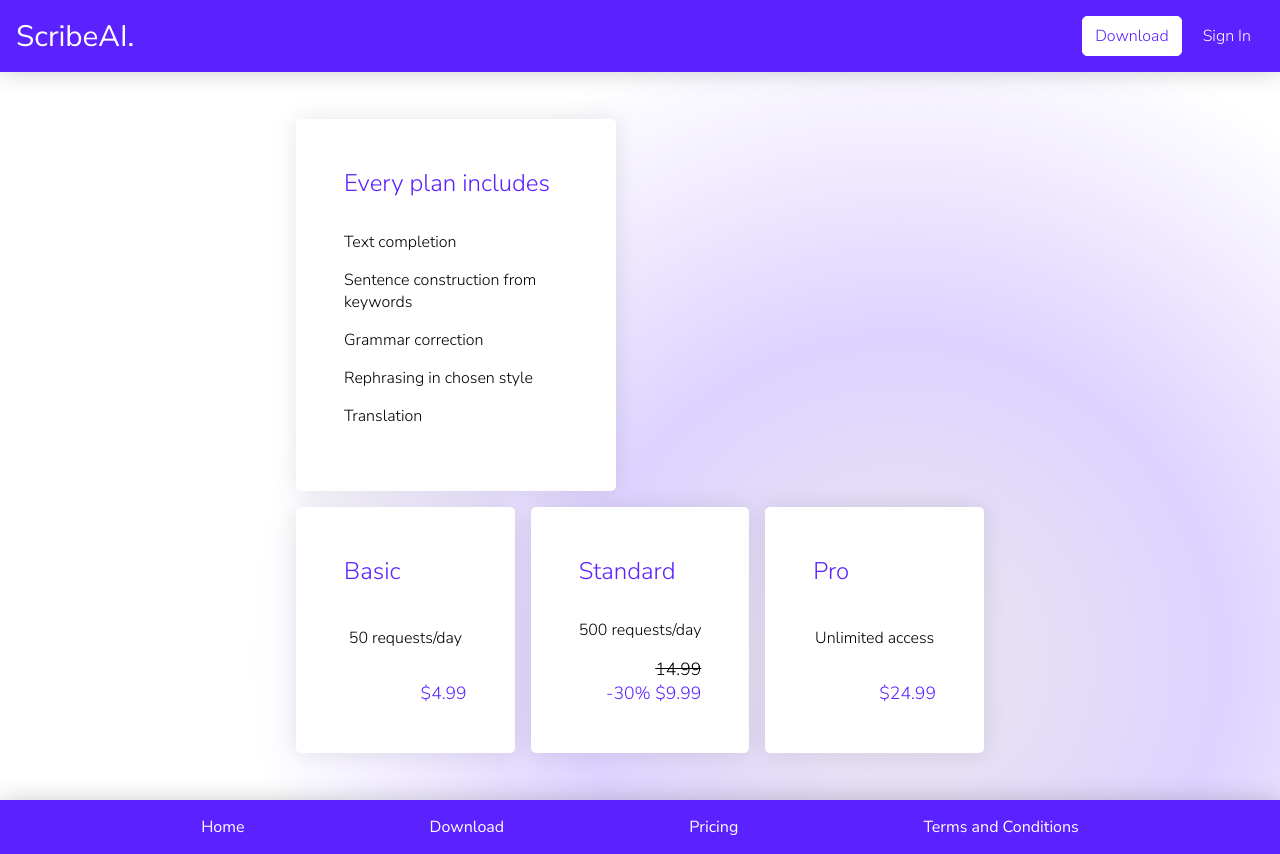
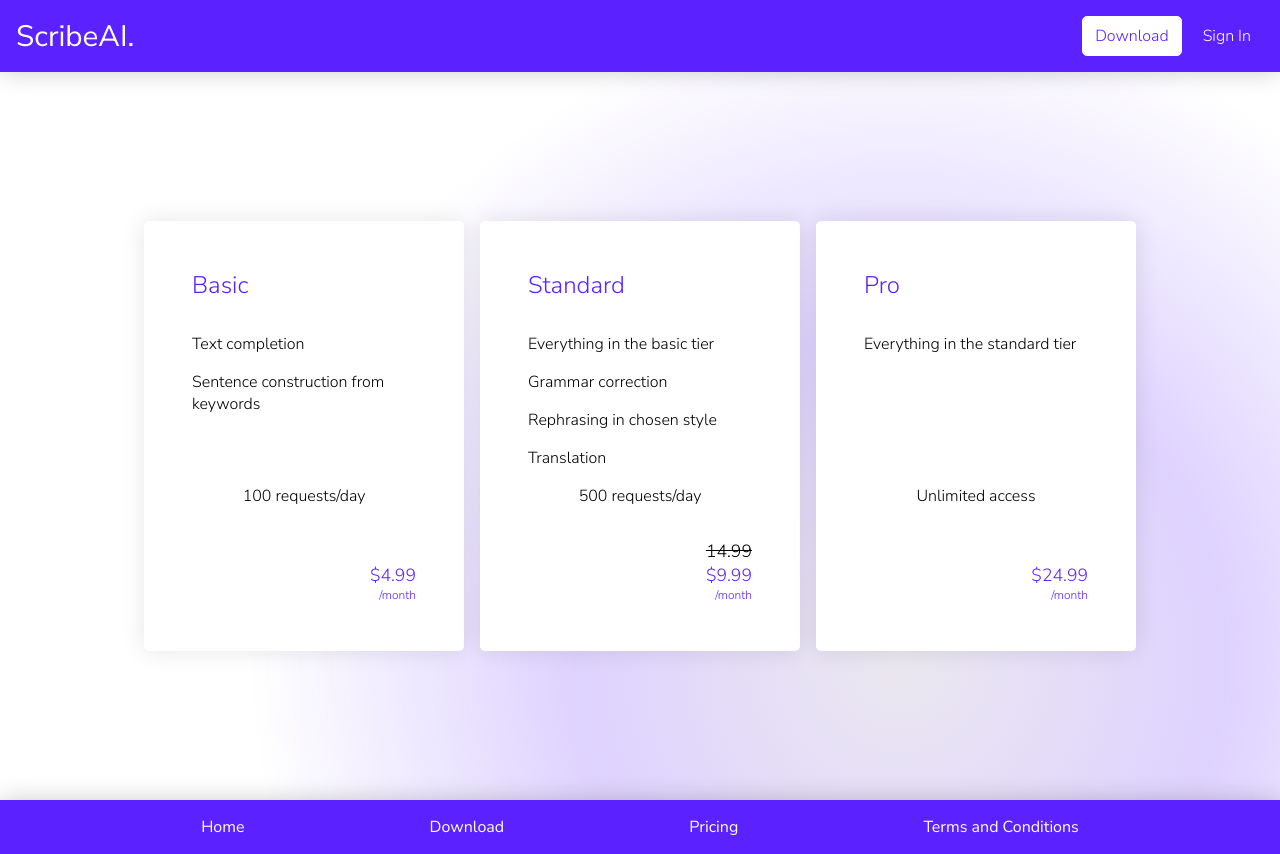
Before and after one commit to jukuly/scribeai-web, a React (Create React App) app: page /pricing in a window 1280 px wide. Built offline with nearby package versions, Linux system fonts and the light colour scheme; no server answers.

Commit message:
added stripe

```diff
--- a/package.json
+++ b/package.json
@@ -3,6 +3,7 @@
   "version": "0.1.0",
   "private": true,
   "dependencies": {
+    "@stripe/stripe-js": "^1.46.0",
     "@testing-library/jest-dom": "^5.16.5",
     "@testing-library/react": "^13.4.0",
     "@testing-library/user-event": "^13.5.0",
--- a/src/App.tsx
+++ b/src/App.tsx
@@ -44,7 +44,7 @@ export default function () {
           <Route path='/sign-up' element={<SignUp user={user} />} />
           <Route path='/forgot-password' element={<ForgotPassword />} />
           <Route path='/terms-conditions' element={<TermsConditions />} />
-          <Route path='/pricing' element={<Pricing />} />
+          <Route path='/pricing' element={<Pricing user={user} />} />
           <Route path='/download' element={<Download />} />
           <Route path='/profile' element={<AuthGuard isSignedIn={!!user}><Profile user={user} /></AuthGuard>} />
         </Routes>
--- a/src/pages/home/home.module.scss
+++ b/src/pages/home/home.module.scss
@@ -164,6 +164,7 @@ section {
     background-image: linear-gradient(transparent, #ffffff, transparent);
   }
   .quoteText {
+    flex: 1;
     font-size: clamp(1rem, 1rem + 0.67vw, 1.5rem);
     text-align: center;
   }
--- a/src/pages/home/home.tsx
+++ b/src/pages/home/home.tsx
@@ -86,8 +86,8 @@ export default function({ top } : { top: boolean }) {
               </p>
               <div className={styles.separation}></div>
               <p className={styles.quoteText}>
-                "ScribeAI changed my life from spending hours every day thinking how to write a text to
-                being able to just think about its content."
+                "My writing process has been made so much smoother by ScribeAI with its powerful AI features.
+                Highly recommended for anyone looking to improve their writing!"
               </p>
             </div>
           </div>
--- a/src/pages/pricing/pricing.module.scss
+++ b/src/pages/pricing/pricing.module.scss
@@ -1,7 +1,10 @@
 .pricing {
   position: relative;
-  display: grid;
-  place-items: center;
+  display: flex;
+  flex-direction: column;
+  align-items: center;
+  justify-content: center;
+  gap: 2rem;
   padding: 6.5rem 2rem 2rem 2rem;
   overflow-x: hidden;
   min-height: 100vh;
@@ -32,13 +35,23 @@
     color: #5c21ff;
     margin-bottom: 2rem;
   }
+}
 
-  :first-child {
-    grid-column: span 3;
+.plans.clickable {
+  .box {
+    transition: 300ms;
+    cursor: pointer;
+  }
+  .box:hover {
+    box-shadow: 0 0 25px rgba($color: #000000, $alpha: 0.2);
+  }
+  .box:active {
+    box-shadow: 0 0 25px rgba($color: #000000, $alpha: 0.3);
   }
 }
 
 .box {
+  position: relative;
   background-color: rgb(255, 255, 255);
   box-shadow: 0 0 25px rgba($color: #000000, $alpha: 0.1);
   border-radius: 5px;
@@ -60,12 +73,11 @@
 .access {
   text-align: center;
   margin-top: auto;
-  margin-bottom: auto;
+  margin-bottom: 0;
 }
 
 .price {
-  margin-top: auto;
-  padding-top: 1rem;
+  padding-top: 2rem;
   font-size: 1.1rem;
   text-align: right;
   color: #5c21ff;
@@ -76,12 +88,17 @@
   text-decoration: line-through;
 }
 
+.cancel {
+  text-align: center;
+  cursor: pointer;
+  transition: 300ms;
+}
+.cancel:hover {
+  color: #5c21ff;
+}
+
 @media (max-width: 40rem) {
   .plans {
     grid-template-columns: 1fr;
-
-    :first-child {
-      grid-column: span 1;
-    }
   }
 }
--- a/src/pages/pricing/pricing.tsx
+++ b/src/pages/pricing/pricing.tsx
@@ -1,18 +1,34 @@
+import { User } from 'firebase/auth';
+import { createCheckoutSession } from '../../stripe/createCheckoutSession';
 import styles from './pricing.module.scss';
 
-export default function() {
+export default function({ user }: { user: User | null }) {
   return (
     <div className={styles.pricing}>
       <div className={styles.gradientCircle}></div>
-      <main className={styles.plans}>
-        <div className={styles.box}>
-          <h1>Every plan includes</h1>
+      <main className={`${styles.plans} ${user && styles.clickable}`}>
+        <div className={styles.box} onClick={user ? () => createCheckoutSession(user.uid, 'price_1MWWWwLCVjNRyPuJ10MB3j92') : undefined}>
+          <h1>Basic</h1>
           <ul>
             <li>
               Text completion
             </li>
             <li>
               Sentence construction from keywords
+            </li>
+          </ul>
+          <span className={styles.access}>100 requests/day</span>
+          <div className={styles.price}>
+            <br />
+            $4.99
+            <div className={styles.smallText}>/month</div>
+          </div>
+        </div>
+        <div className={styles.box} onClick={user ? undefined : undefined}>
+          <h1>Standard</h1>
+          <ul>
+            <li>
+              Everything in the basic tier
             </li>
             <li>
               Grammar correction
@@ -24,26 +40,34 @@ export default function() {
               Translation
             </li>
           </ul>
-        </div>
-        <div className={styles.box}>
-          <h1>Basic</h1>
-          <span className={styles.access}>50 requests/day</span>
-          <div className={styles.price}>$4.99</div>
-        </div>
-        <div className={styles.box}>
-          <h1>Standard</h1>
           <span className={styles.access}>500 requests/day</span>
           <div className={styles.price}>
             <div className={styles.crossed}>14.99</div>
-            -30% $9.99
+              $9.99
+            <div className={styles.smallText}>/month</div>
           </div>
         </div>
-        <div className={styles.box}>
+        <div className={styles.box} onClick={user ? undefined : undefined}>
           <h1>Pro</h1>
+          <ul>
+            <li>
+              Everything in the standard tier
+            </li>
+          </ul>
           <span className={styles.access}>Unlimited access</span>
-          <div className={styles.price}>$24.99</div>
+          <div className={styles.price}>
+            <br />
+            $24.99
+            <div className={styles.smallText}>/month</div>
+          </div>
         </div>
       </main>
+      {
+        user &&
+        <span className={styles.cancel} onClick={user ? undefined : undefined}>
+          Cancel subscription
+        </span>
+      }
     </div>
   );
 }
--- a/src/pages/profile/profile.module.scss
+++ b/src/pages/profile/profile.module.scss
@@ -107,6 +107,28 @@
   input.error {
     border-bottom: solid 1px #ff0000;
   }
+
+  .plan {
+    border-radius: 5px;
+    border: solid #5c21ff 1px;
+    font-size: 1.1rem;
+    padding: 1.5rem;
+    width: 100%;
+    margin-bottom: 2rem;
+    background-color: #ffffff;
+    cursor: pointer;
+    transition: background-color 300ms, border-color 300ms, color 300ms;
+  }
+  .plan:hover {
+    color: #ffffff;
+    background-color: #5c21ff;
+  }
+  .plan:active {
+    padding: calc(1.5rem - 1px) calc(1.5rem - 1px);
+    color: #000000;
+    background-color: #ffffff;
+    border-width: 2px;
+  }
 }
 
 @media (max-width: calc(32.75rem + 10px)) {
--- a/src/pages/profile/profile.tsx
+++ b/src/pages/profile/profile.tsx
@@ -1,6 +1,9 @@
 import { EmailAuthProvider, reauthenticateWithCredential, updatePassword, updateProfile, User } from 'firebase/auth';
 import { RefObject, useEffect, useRef, useState } from 'react';
+import { useNavigate } from 'react-router-dom';
 import styles from './profile.module.scss';
+
+import usePremiumStatus from '../../stripe/usePremiumStatus';
 
 function isPasswordValid(passwordRef: RefObject<HTMLInputElement>): boolean {
 
@@ -34,6 +37,10 @@ export default function({ user }: { user: User | null }) {
   const passwordRef = useRef<HTMLInputElement>(null);
   const passwordConfirm = useRef<HTMLInputElement>(null);
 
+  const navigate = useNavigate();
+
+  const isPremium = usePremiumStatus(user!);
+
   useEffect(() => {
     if (user) setDisplayName(user?.displayName!);
   }, [user])
@@ -56,7 +63,7 @@ export default function({ user }: { user: User | null }) {
       }
       updatePassword(user, password)
       .catch(err => {
-        if (err.code == 'auth/requires-recent-login') {
+        if (err.code === 'auth/requires-recent-login') {
           const currentPassword = prompt('Please enter your current password');
           reauthenticateWithCredential(user, EmailAuthProvider.credential(user.email!, currentPassword!))
           .then(() => {
@@ -78,6 +85,9 @@ export default function({ user }: { user: User | null }) {
       <div className={styles.gradientCircle}></div>
       <main className={styles.box}>
         <h1>Profile</h1>
+        <button className={styles.plan} onClick={() => navigate('/pricing')}>
+          {isPremium ? 'Basic' : 'Choose a plan'}
+        </button>
         <form onSubmit={event => {
           event.preventDefault();
           saveChanges();
--- /dev/null
+++ b/src/stripe/createCheckoutSession.ts
@@ -0,0 +1,19 @@
+import { addDoc, collection, onSnapshot } from 'firebase/firestore';
+import { firestoreInstance } from '../firebase';
+import initializeStripe from './initializeStripe';
+
+export async function createCheckoutSession(uid: string, price: string) {
+  const checkoutSessionRef = await addDoc(collection(firestoreInstance, `users/${uid}/checkout_sessions`), {
+    price: price,
+    success_url: window.location.origin,
+    cancel_url: window.location.origin
+  });
+
+  onSnapshot(checkoutSessionRef, async(snap) => {
+    const { sessionId } = snap.data()!;
+    if (sessionId) {
+      const stripe = await initializeStripe();
+      stripe?.redirectToCheckout({ sessionId });
+    }
+  });
+}
--- /dev/null
+++ b/src/stripe/initializeStripe.ts
@@ -0,0 +1,12 @@
+import { Stripe, loadStripe } from '@stripe/stripe-js';
+
+let stripePromise: Stripe | null;
+
+export default async function() {
+  if (!stripePromise) {
+    stripePromise = await loadStripe(
+      'pk_test_51MVnR5LCVjNRyPuJpkiXbveTEpgb0Z40spZhrWdqRc1UZx1M0jfSpCQMdLAnRfgrWBtocDrBPPNH7ZBJ6vcgE0YQ00qCfb6X7V'
+    );
+  }
+  return stripePromise;
+}
--- /dev/null
+++ b/src/stripe/usePremiumStatus.ts
@@ -0,0 +1,25 @@
+import { User } from 'firebase/auth';
+import { useState, useEffect } from 'react';
+import { authInstance } from "../firebase";
+
+export default function(user: User) {
+  const [premiumStatus, setPremiumStatus] = useState<string | null>(null);
+
+  useEffect(() => {
+    if (user) {
+      const checkPremiumStatus = async () => {
+        setPremiumStatus(await getPremiumStatus());
+      };
+      checkPremiumStatus();
+    }
+  }, [user]);
+
+  return premiumStatus;
+}
+
+async function getPremiumStatus(): Promise<string> {
+  await authInstance.currentUser?.getIdToken(true);
+  const decodedToken = await authInstance.currentUser?.getIdTokenResult();
+
+  return decodedToken?.claims?.stripeRole;
+}
```
Also changed, not shown: 1 other file (tests, documents, lock files or other folders).
